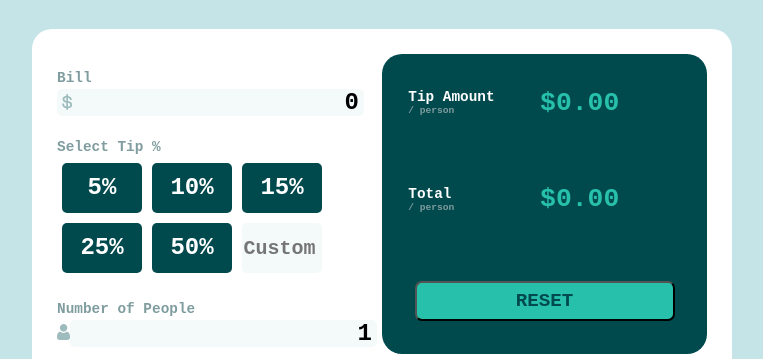
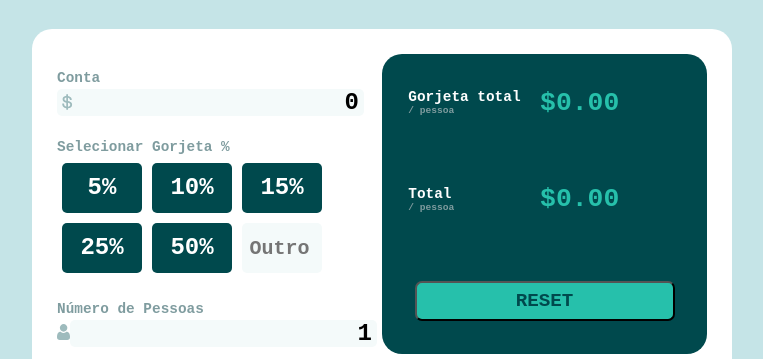
Before and after one commit to joaocorner/tip-calculator, a React (Create React App) app: page / in a window 1280 px wide. Shown: the part 291-650 px from the top of the page, without its empty margins (258-1021 px from the left). Built offline with nearby package versions, Linux system fonts and the light colour scheme.

Commit message:
translating to pt-br

```diff
--- a/src/pages/Home.js
+++ b/src/pages/Home.js
@@ -50,7 +50,7 @@ const Home = () => {
       <main>
         <div className="input__container">
           <div className="input__container--bill">
-            <label>Bill</label>
+            <label>Conta</label>
             <div className="input__container--bill--input input--icon">
               <img src={icondollar} alt="logo" />
               <input
@@ -63,7 +63,7 @@ const Home = () => {
             </div>
           </div>
           <div>
-            <label>Select Tip %</label>
+            <label>Selecionar Gorjeta %</label>
             <div>
               <button
                 className="button--tip"
@@ -102,7 +102,7 @@ const Home = () => {
               </button>
               <input
                 type="number"
-                placeholder="Custom"
+                placeholder="Outro"
                 name="custom"
                 id="custom"
                 className="button--tip"
@@ -112,7 +112,7 @@ const Home = () => {
             </div>
           </div>
           <div className="input__container--">
-            <label>Number of People</label>
+            <label>Número de Pessoas</label>
             <div className="input__container--people">
               <img src={iconperson} alt="logo" />
               <input
@@ -129,15 +129,15 @@ const Home = () => {
         <div className="result__container">
           <div className="tip_amount">
             <div className="values">
-              <label>Tip Amount</label>
-              <span>/ person</span>
+              <label>Gorjeta total</label>
+              <span>/ pessoa</span>
             </div>
             <p>${tipAmount.toFixed(2)}</p>
           </div>
           <div className="total_person">
             <div className="values">
               <label>Total</label>
-              <span>/ person</span>
+              <span>/ pessoa</span>
             </div>
             <p>${total.toFixed(2)}</p>
           </div>
```
